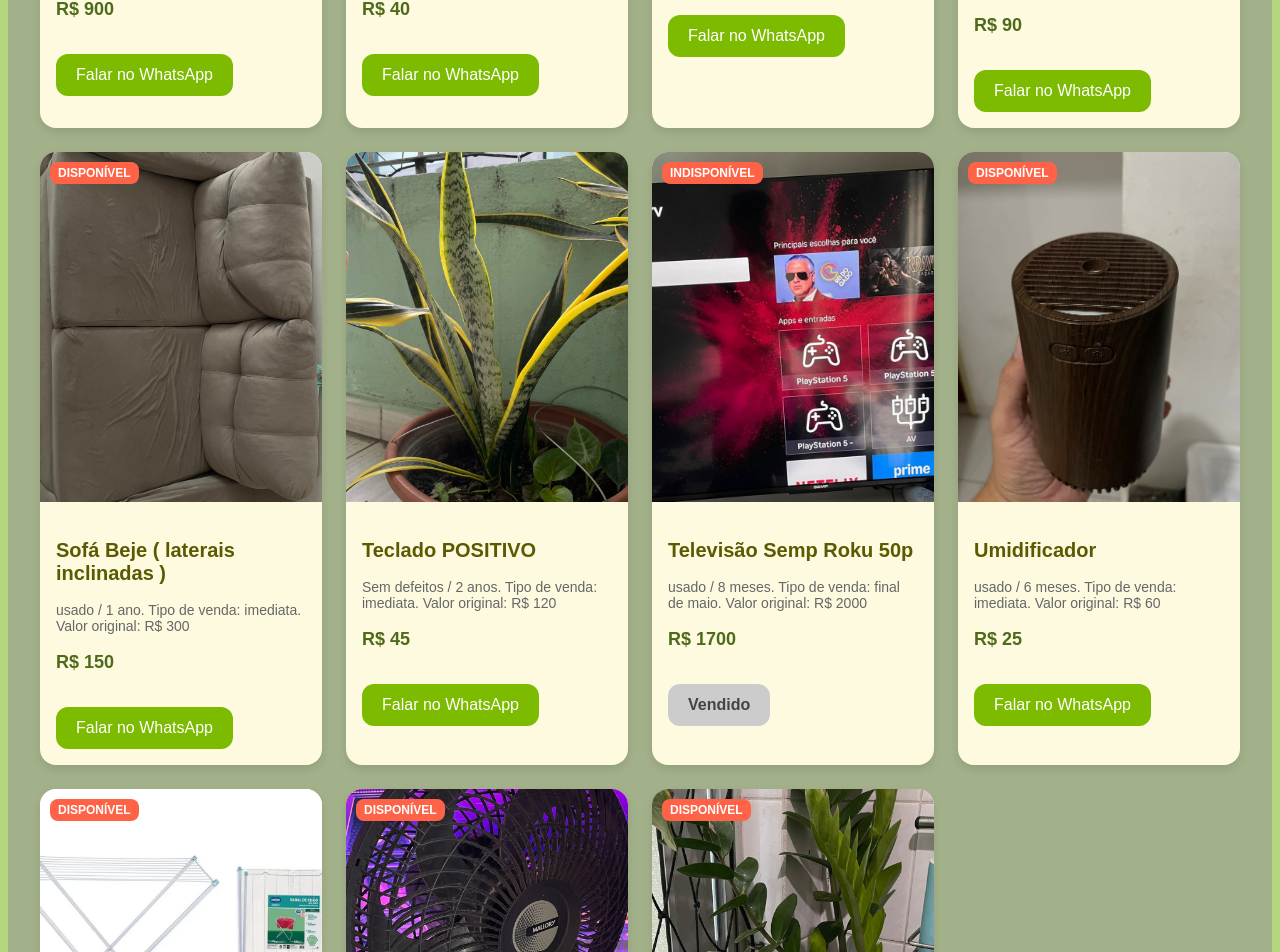
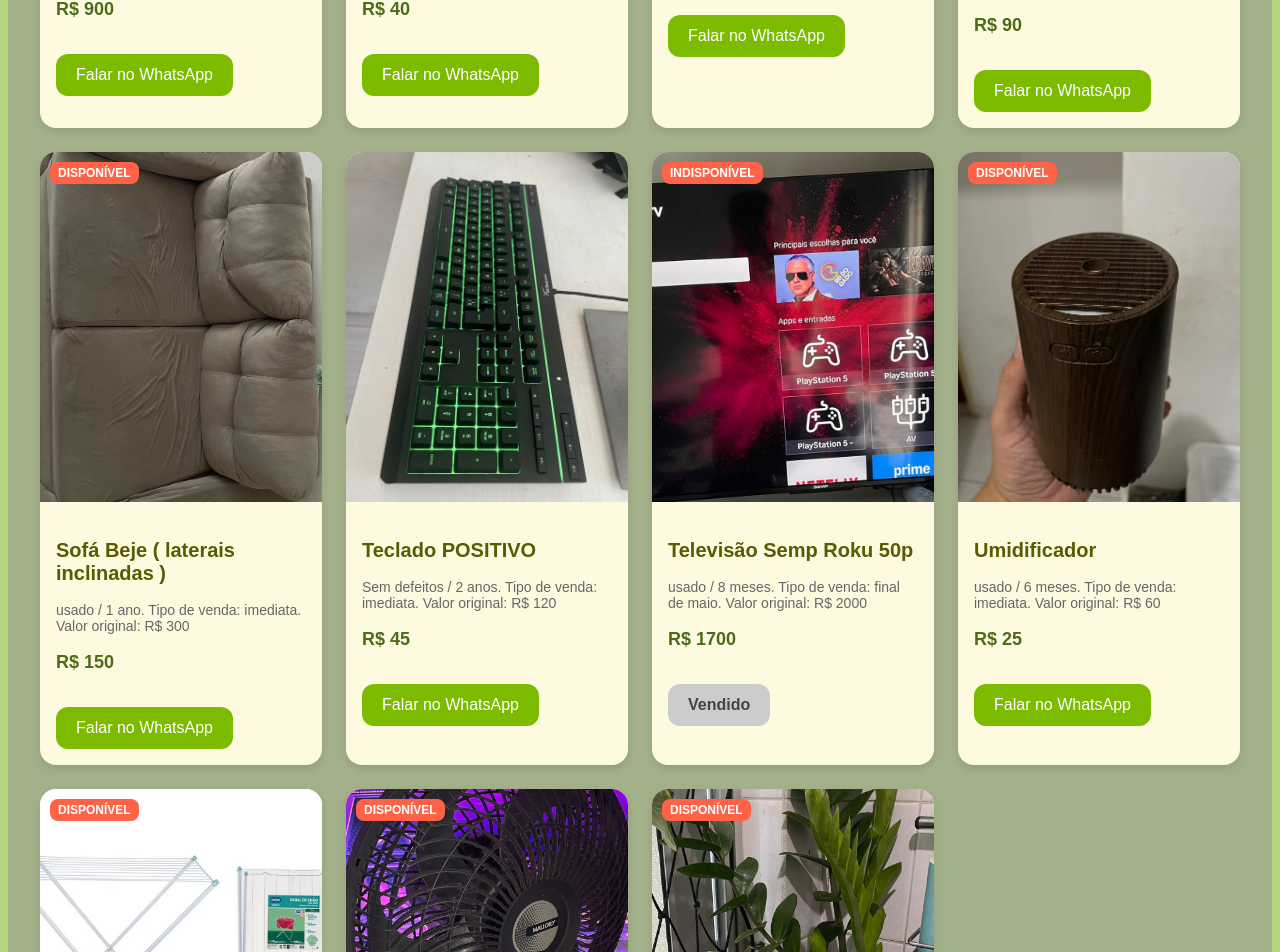
Before and after one commit to Ryaanlucas/bazar, a React (Create React App) app: page / in a window 1280 px wide. Shown: the part 4898-5850 px from the top of the page. Built offline with nearby package versions, Linux system fonts and the light colour scheme.

Commit message:
Update App.js

```diff
--- a/src/App.js
+++ b/src/App.js
@@ -278,7 +278,7 @@ const items = [
     name: "Teclado POSITIVO",
     description: "Sem defeitos / 2 anos. Tipo de venda: imediata. Valor original: R$ 120",
     price: "R$ 45",
-    image: "/espada_sao_jorge_pequena.jpeg",
+    image: "/teclado.jpeg",
   }
 ];
 
```
